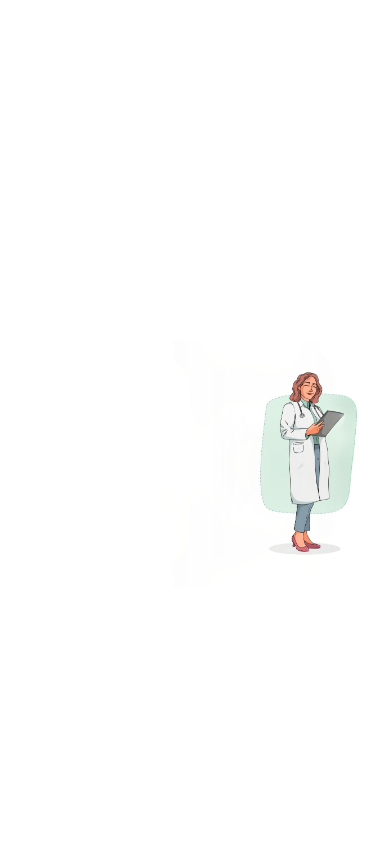
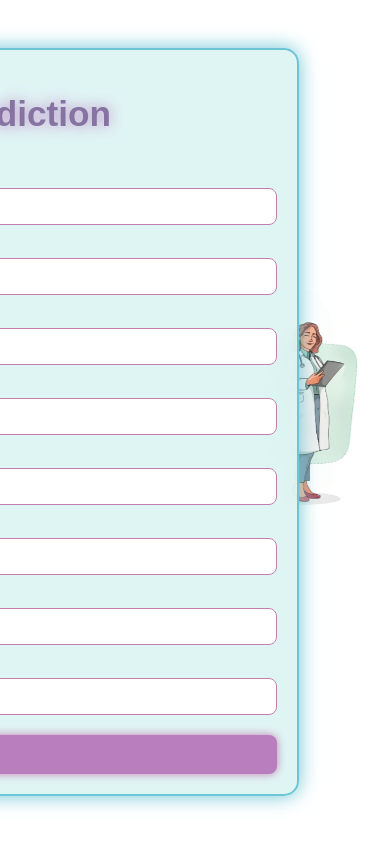
Before and after one commit to Aaru-0653/Diabetes_Prediction, a Flask app: page / in a window 390 px wide; the page is wider, and only the part inside the window is pictured. Run offline with Flask 3, Linux system fonts and the light colour scheme; parts of the project's set-up code (start-up, migrations or seed data) failed here and were passed over.

Commit message:
modified:   static/style.css 	modified:   templates/index.html

```diff
--- a/static/style.css
+++ b/static/style.css
@@ -2,16 +2,13 @@
 body {
     margin: 0;
     font-family: 'Poppins', sans-serif;
-    /* background-image: url("/static/one.jpg") no-repeat center center/cover; */
-    /* background: url("{{ url_for('static', filename='one.jpg') }}") no-repeat center center/cover;
-    background-size: cover; */
-
     height: 100vh;
     display: flex;
     justify-content: center;
     align-items: center;
 }
 
+/* Background Overlay */
 .bg-overlay {
     position: fixed;
     top: 0;
@@ -20,35 +17,32 @@ body {
     height: 100%;
     background: url("/static/one.jpg") no-repeat center center/cover;
     z-index: -1;
-    margin-top: 50px;
 }
 
-
-
-/* Form Container & Card use new purple-pink palette */
+/* Main container for form + image */
 .container {
-    margin-left: 0px;
-    margin-right: 900px;
-    width: 500px;
+    display: flex;
+    align-items: center;
+    gap: 50px; /* space between form & image */
+    padding: 20px;
 }
 
+/* Glass form card */
 .glass-card {
     background: rgba(221, 245, 244, 0.92);
-    /* lightest pink from palette */
     padding: 20px;
     border-radius: 15px;
     box-shadow: 0 0 20px #6cc5d4;
-    /* mid pink shadow */
     backdrop-filter: blur(10px);
     display: flex;
     flex-direction: column;
     border: 2px solid #6cc5d4;
-    /* mid purple-pink border */
+    width: 550px;
+    margin-right: 550px;
 }
 
 .glass-card label {
     color: #b97ebd;
-    /* purple */
     margin-top: 10px;
     font-weight: 500;
 }
@@ -59,7 +53,6 @@ body {
     border-radius: 8px;
     margin-top: 5px;
     background: white;
-    /* lightest pink */
     color: #333;
     outline: none;
     transition: border 0.2s;
@@ -75,7 +68,6 @@ body {
     text-align: center;
     font-size: 2.2rem;
     color: #8673a1;
-    /* darkest purple */
     text-shadow: 0 0 15px #b97ebd;
     margin-bottom: 20px;
 }
@@ -85,7 +77,6 @@ body {
     margin-top: 20px;
     padding: 12px;
     background: #b97ebd;
-    /* purple */
     border: none;
     border-radius: 8px;
     color: #fff;
@@ -101,9 +92,33 @@ body {
     color: #fff;
 }
 
-/* Responsive */
-@media (max-width: 500px) {
+/* Responsive for mobile */
+@media (max-width: 768px) {
+    .container {
+        flex-direction: column;
+        gap: 20px;
+    }
     .glass-card {
         width: 90%;
     }
 }
+.container {
+    display: flex;
+    align-items: center;
+    justify-content: center;
+    gap: 50px; /* Space between form & image */
+    padding: 20px;
+}
+
+/* Image styling */
+.image-container img {
+    max-width: 300px;
+    height: auto;
+}
+
+/* Mobile view */
+@media (max-width: 768px) {
+    .container {
+        flex-direction: column;
+    }
+}
--- a/templates/index.html
+++ b/templates/index.html
@@ -10,8 +10,10 @@
     <div class="bg-overlay"></div>
 
     <div class="container">
-        <h1 class="title">🔮 Diabetes Prediction</h1>
+        <!-- Left: Form -->
         <form action="/predict" method="POST" class="glass-card">
+            <h1 class="title">🔮 Diabetes Prediction</h1>
+
             <label>Pregnancies</label>
             <input type="number" name="Pregnancies" required>
 
@@ -38,6 +40,11 @@
 
             <button type="submit" class="glow-btn">Predict</button>
         </form>
-    </div>
+
+        <!-- Right: Image
+        <div class="image-container">
+            <img src="{{ url_for('static', filename='one.png') }}" alt="Doctor" />
+        </div>
+    </div> -->
 </body>
 </html>
```
